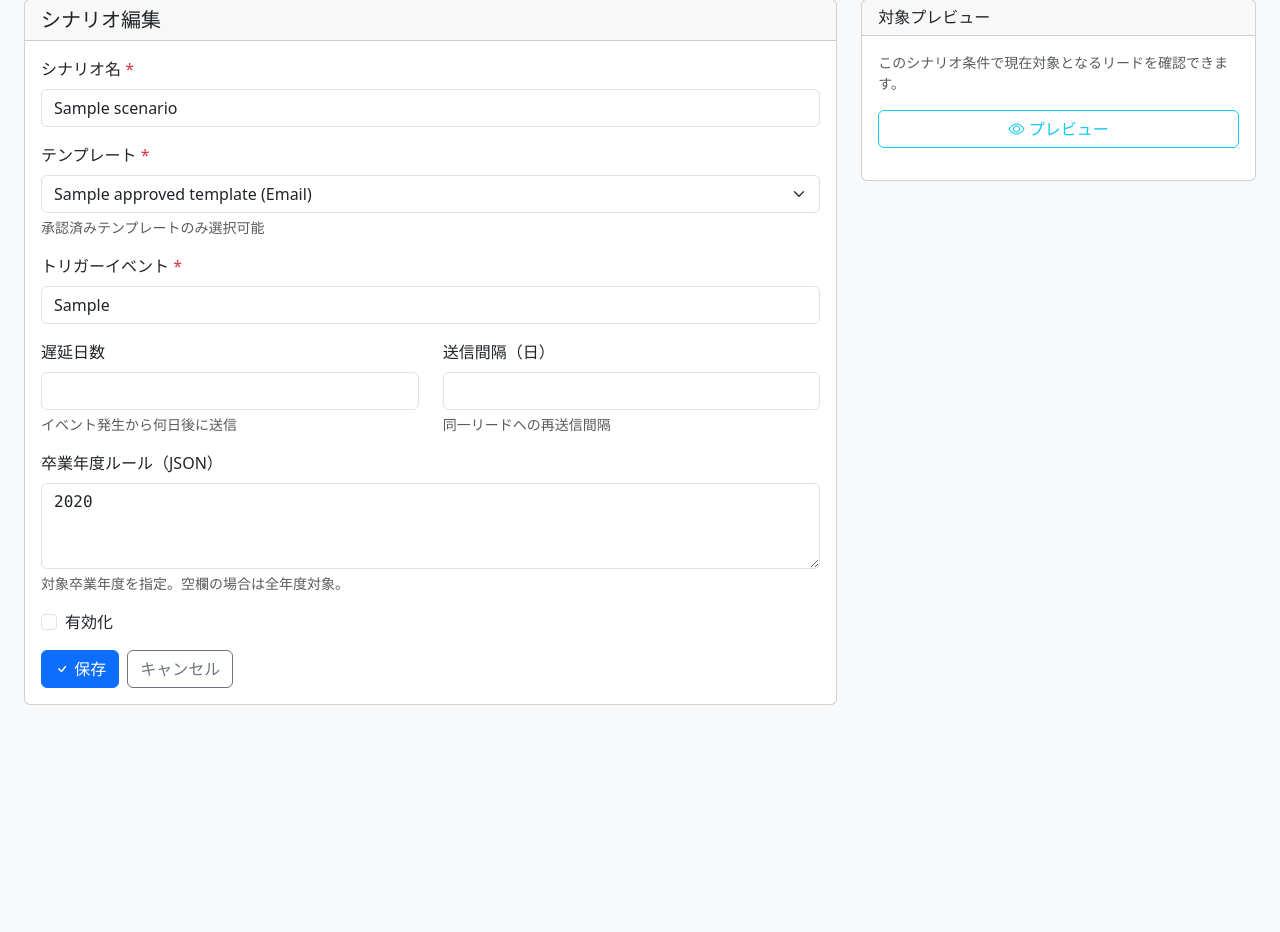
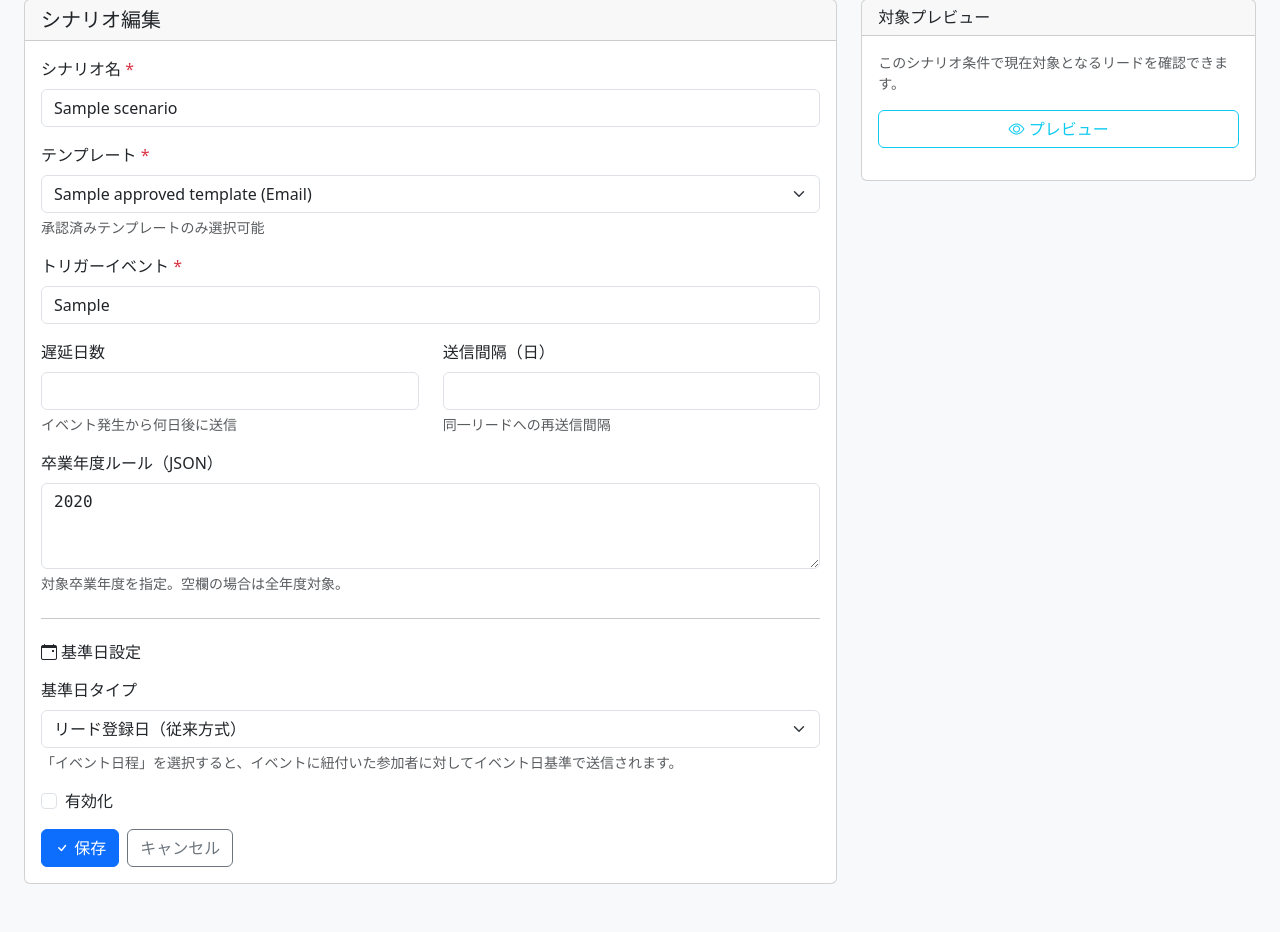
Before and after one commit to yasuoka0219/MA-, a FastAPI app: template src/ma_tool/templates/ui_scenario_form.html in a window 1280 px wide. Shown: the part 113-1045 px from the top of the page. Before the commit the page ends 818 px from the top, so only its background shows below. Run offline with FastAPI, Linux system fonts and the light colour scheme; the template is opened without the code that fills it: most values are stand-ins (such as "Sample title", 1, 10 or a date in 2020); parts of the project's set-up code (start-up, migrations or seed data) failed here and were passed over; some libraries are stand-ins or nearby versions.

Commit message:
Add ability to schedule messages based on event dates
Introduce new fields `base_date_type`, `event_type_filter`, and `target_calendar_event_id` to the scenario creation and update endpoints in `ui_scenarios.py`. Update `ui_scenario_form.html` to include new form elements and JavaScript for conditional display of event-specific fields.

Replit-Commit-Author: Agent
Replit-Commit-Session-Id: 969bd405-102f-4b2b-b477-07f571fde470
Replit-Commit-Checkpoint-Type: intermediate_checkpoint
Replit-Commit-Event-Id: 9ec428b0-9615-4148-9545-43ea9a3bfdb3
Replit-Commit-Screenshot-Url: https://storage.googleapis.com/screenshot-production-us-central1/dddd38a2-22b6-4a91-9a50-0107c63fdf2a/969bd405-102f-4b2b-b477-07f571fde470/5p4VEtE
Replit-Helium-Checkpoint-Created: true

```diff
--- a/src/ma_tool/api/endpoints/ui_scenarios.py
+++ b/src/ma_tool/api/endpoints/ui_scenarios.py
@@ -9,14 +9,23 @@ from sqlalchemy.orm import Session
 from sqlalchemy import select
 
 from src.ma_tool.database import get_db
-from src.ma_tool.models.scenario import Scenario
+from src.ma_tool.models.scenario import Scenario, BaseDateType
 from src.ma_tool.models.template import Template, TemplateStatus, ChannelType
 from src.ma_tool.models.lead import Lead
 from src.ma_tool.models.event import Event
+from src.ma_tool.models.calendar_event import CalendarEvent
 from src.ma_tool.models.user import User, UserRole
 from src.ma_tool.models.audit_log import AuditLog
 from src.ma_tool.api.deps import require_session_login
 from src.ma_tool.config import settings
+
+CALENDAR_EVENT_TYPES = [
+    ("oc", "オープンキャンパス"),
+    ("briefing", "説明会"),
+    ("interview", "面談"),
+    ("tour", "見学会"),
+    ("other", "その他"),
+]
 
 router = APIRouter(prefix="/ui", tags=["UI Scenarios"])
 templates = Jinja2Templates(directory="src/ma_tool/templates")
@@ -97,12 +106,20 @@ async def scenario_new(
         select(Event.type).distinct()
     ).scalars().all()
 
+    calendar_events = db.execute(
+        select(CalendarEvent)
+        .where(CalendarEvent.is_active == True)
+        .order_by(CalendarEvent.event_date.desc())
+    ).scalars().all()
+
     return templates.TemplateResponse("ui_scenario_form.html", {
         **get_base_context(request, user),
         "scenario": None,
         "is_new": True,
         "approved_templates": approved_templates,
         "event_types": event_types,
+        "calendar_event_types": CALENDAR_EVENT_TYPES,
+        "calendar_events": calendar_events,
     })
 
 
@@ -116,6 +133,9 @@ async def scenario_create(
     frequency_days: int = Form(7),
     graduation_year_rule: Optional[str] = Form(None),
     is_enabled: bool = Form(False),
+    base_date_type: str = Form(BaseDateType.LEAD_CREATED_AT),
+    event_type_filter: Optional[str] = Form(None),
+    target_calendar_event_id: Optional[int] = Form(None),
     db: Session = Depends(get_db),
     user: User = Depends(require_session_login),
 ):
@@ -130,6 +150,9 @@ async def scenario_create(
         frequency_days=frequency_days,
         graduation_year_rule=graduation_year_rule,
         is_enabled=is_enabled and not settings.is_production,
+        base_date_type=base_date_type,
+        event_type_filter=event_type_filter or None,
+        target_calendar_event_id=target_calendar_event_id or None,
     )
     db.add(scenario)
     db.commit()
@@ -160,6 +183,12 @@ async def scenario_detail(
         select(Event.type).distinct()
     ).scalars().all()
 
+    calendar_events = db.execute(
+        select(CalendarEvent)
+        .where(CalendarEvent.is_active == True)
+        .order_by(CalendarEvent.event_date.desc())
+    ).scalars().all()
+
     return templates.TemplateResponse("ui_scenario_form.html", {
         **get_base_context(request, user),
         "scenario": scenario,
@@ -167,6 +196,8 @@ async def scenario_detail(
         "is_new": False,
         "approved_templates": approved_templates,
         "event_types": event_types,
+        "calendar_event_types": CALENDAR_EVENT_TYPES,
+        "calendar_events": calendar_events,
         "can_edit": can_edit(user),
     })
 
@@ -182,6 +213,9 @@ async def scenario_update(
     frequency_days: int = Form(7),
     graduation_year_rule: Optional[str] = Form(None),
     is_enabled: bool = Form(False),
+    base_date_type: str = Form(BaseDateType.LEAD_CREATED_AT),
+    event_type_filter: Optional[str] = Form(None),
+    target_calendar_event_id: Optional[int] = Form(None),
     db: Session = Depends(get_db),
     user: User = Depends(require_session_login),
 ):
@@ -201,6 +235,9 @@ async def scenario_update(
     scenario.frequency_days = frequency_days
     scenario.graduation_year_rule = graduation_year_rule or ""
     scenario.is_enabled = is_enabled
+    scenario.base_date_type = base_date_type
+    scenario.event_type_filter = event_type_filter or None
+    scenario.target_calendar_event_id = target_calendar_event_id or None
     scenario.updated_at = datetime.now(timezone.utc)
     db.commit()
 
--- a/src/ma_tool/templates/ui_scenario_form.html
+++ b/src/ma_tool/templates/ui_scenario_form.html
@@ -76,6 +76,72 @@
                         </div>
                     </div>
 
+                    <hr class="my-4">
+                    <h6 class="mb-3"><i class="bi bi-calendar-event me-1"></i>基準日設定</h6>
+
+                    <div class="mb-3">
+                        <label class="form-label">基準日タイプ</label>
+                        <select name="base_date_type" class="form-select" id="base_date_type" onchange="toggleEventFields()">
+                            <option value="lead_created_at" {% if not scenario or scenario.base_date_type == 'lead_created_at' %}selected{% endif %}>
+                                リード登録日（従来方式）
+                            </option>
+                            <option value="event_date" {% if scenario and scenario.base_date_type == 'event_date' %}selected{% endif %}>
+                                イベント日程（OC等）
+                            </option>
+                        </select>
+                        <div class="form-text">
+                            「イベント日程」を選択すると、イベントに紐付いた参加者に対してイベント日基準で送信されます。
+                        </div>
+                    </div>
+
+                    <div id="event-fields" style="display: none;">
+                        <div class="mb-3">
+                            <label class="form-label">対象イベント種別</label>
+                            <select name="event_type_filter" class="form-select">
+                                <option value="">すべての種別</option>
+                                {% for val, label in calendar_event_types %}
+                                <option value="{{ val }}" {% if scenario and scenario.event_type_filter == val %}selected{% endif %}>
+                                    {{ label }}
+                                </option>
+                                {% endfor %}
+                            </select>
+                            <div class="form-text">
+                                特定の種別のイベントのみを対象にする場合に選択
+                            </div>
+                        </div>
+
+                        <div class="mb-3">
+                            <label class="form-label">特定イベント（任意）</label>
+                            <select name="target_calendar_event_id" class="form-select">
+                                <option value="">種別で絞り込み（上記設定を使用）</option>
+                                {% for e in calendar_events %}
+                                <option value="{{ e.id }}" {% if scenario and scenario.target_calendar_event_id == e.id %}selected{% endif %}>
+                                    {{ e.event_date.strftime('%Y/%m/%d') }} - {{ e.title }}
+                                </option>
+                                {% endfor %}
+                            </select>
+                            <div class="form-text">
+                                特定の1つのイベントのみを対象にする場合に選択
+                            </div>
+                        </div>
+
+                        <div class="alert alert-info">
+                            <i class="bi bi-info-circle me-1"></i>
+                            <strong>イベント日程基準の例：</strong><br>
+                            遅延日数を <code>-7</code> にすると、イベント日の7日前に送信されます。<br>
+                            遅延日数を <code>1</code> にすると、イベント翌日に送信されます。
+                        </div>
+                    </div>
+
+                    <script>
+                    function toggleEventFields() {
+                        var baseType = document.getElementById('base_date_type').value;
+                        var eventFields = document.getElementById('event-fields');
+                        eventFields.style.display = (baseType === 'event_date') ? 'block' : 'none';
+                    }
+                    document.addEventListener('DOMContentLoaded', toggleEventFields);
+                    </script>
+
                     <div class="mb-3">
                         <div class="form-check">
                             <input type="checkbox" name="is_enabled" class="form-check-input" id="is_enabled"
```
